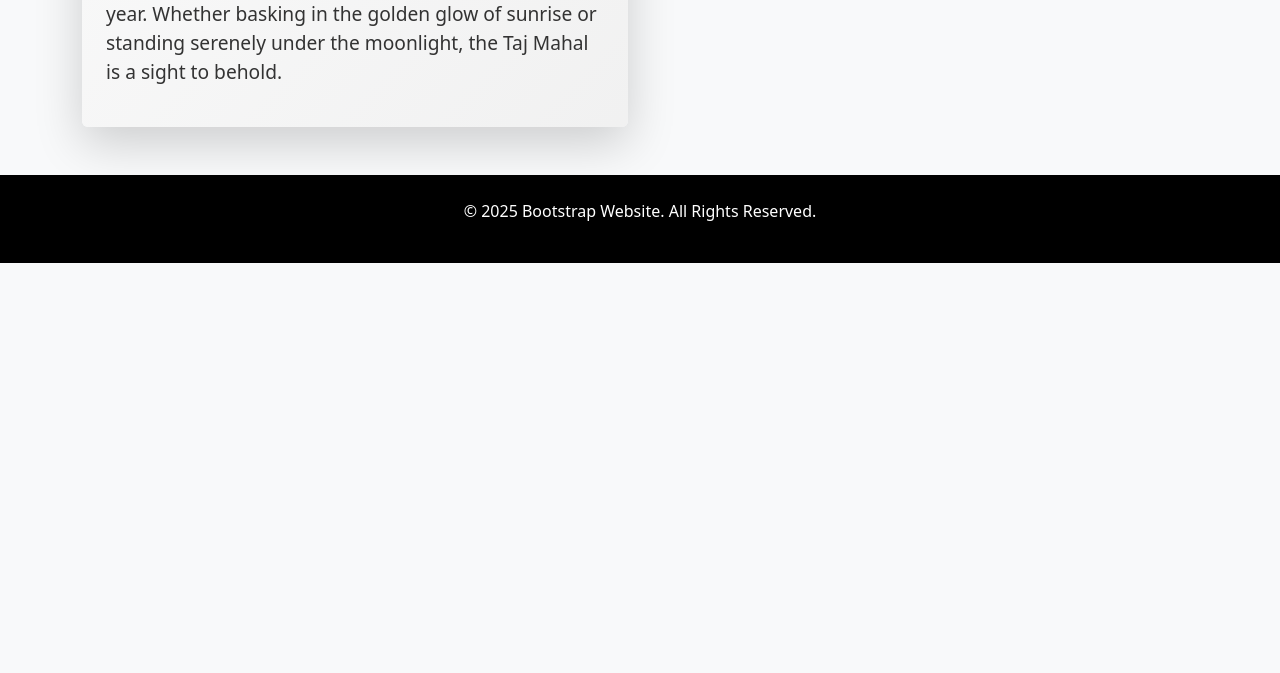
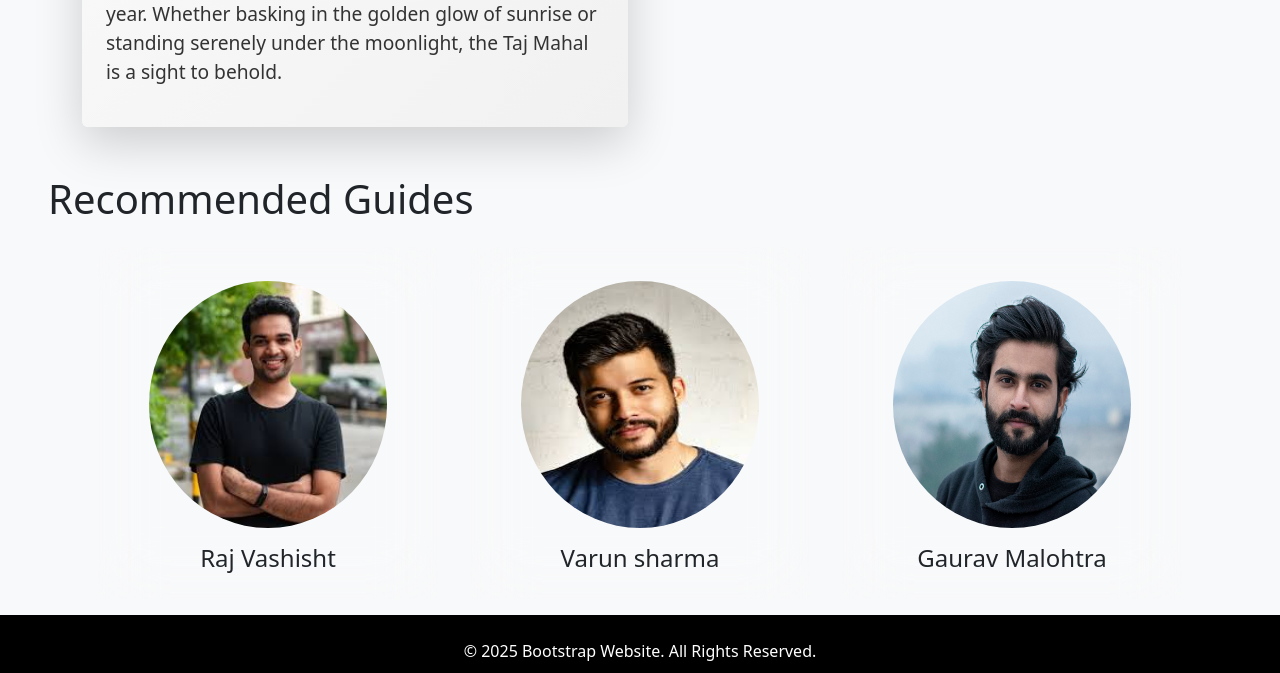
Before and after one commit to ADIIgits/Tourer, a website: page KASHMIR.HTML in a window 1280 px wide. Shown: the part 1580-2253 px from the top of the page. Before the commit the page ends 1843 px from the top, so only its background shows below. Drawn offline with nearby package versions, Linux system fonts and the light colour scheme.

Commit message:
guides section added/darkmode/radius

```diff
--- a/KASHMIR.HTML
+++ b/KASHMIR.HTML
@@ -8,6 +8,11 @@
     <link href="https://fonts.googleapis.com/css2?family=Dancing+Script:wght@500;700&display=swap" rel="stylesheet">
 
     <style>
+        :root
+        {
+            --textcol: rgba(0, 0, 0, 0.78);
+            --textcollight: rgba(251, 250, 250, 0.78);
+        }
         .navbar-custom {
             background: rgba(0, 0, 0, 0.5);
         }
@@ -179,6 +184,38 @@
             height: 2em;
             width: auto;
         }
+        .map
+    {
+        border-radius: 16px;
+        box-shadow: rgba(0, 0, 0, 0.24) 0px 3px 8px;
+    }
+    .guides
+    {
+        height: 22em;
+        width: 22em;
+        /* background-color: rgba(117, 38, 52, 0.104); */
+        backdrop-filter: blur(30px);
+        display: flex;
+        flex-direction: column;
+        justify-content: center;
+        align-items: center;
+        border-radius: 7px;
+    }
+    .guidesimg
+    {
+        height: 70%;
+        width: 70%;
+        border-radius: 50%;
+        margin: 1em;
+    }
+    .bg-dark .guidesname
+    {
+        color: var(--textcollight);
+    }
+    .bg-dark #rectext
+    {
+        color: var(--textcollight);
+    }
     </style>
 
 </head>
@@ -259,8 +296,32 @@
 
   <!-- About Section End  -->
     <!-- Footer -->
+    <section>
+        <h1 class="mx-5" id="rectext">Recommended Guides</h1>
+        <div class="container d-flex flex-col justify-content-center">
+            <div class="guides m-3">
+                <img src="/images/images.jpeg" alt="" class="guidesimg">
+                <h4 class="guidesname">Raj Vashisht</h4>
+            </div>
+            <div class="guides m-3">
+                <img src="images/images (1).jpeg" alt="" class="guidesimg">
+                <h4 class="guidesname">Varun sharma</h4>
+            </div>
+            <div class="guides m-3">
+                <img src="images/images2.jpeg" alt="" class="guidesimg">
+                <h4 class="guidesname">Gaurav Malohtra</h4>
+            </div>
+        </div>
+     </section>
+
     <footer class="text-center p-4 footer-dark">
         <p>&copy; 2025 Bootstrap Website. All Rights Reserved.</p>
+        <div class="sociallinks">
+            <img src="facebook.png" alt="" class="soc" height="50px" >
+            <img src="instagram.png" alt="" class="soc" height="50px">
+            <img src="logos.png" alt="" class="soc" height="55px">
+
+        </div>
     </footer>
 
     <script>
```
Also changed, not shown: Index3.html (+3 -3 lines), TAJMAHAL.html (+63 -2 lines), images/images (1).jpeg (added), images/images.jpeg (added), images/images2.jpeg (added), output.css.
